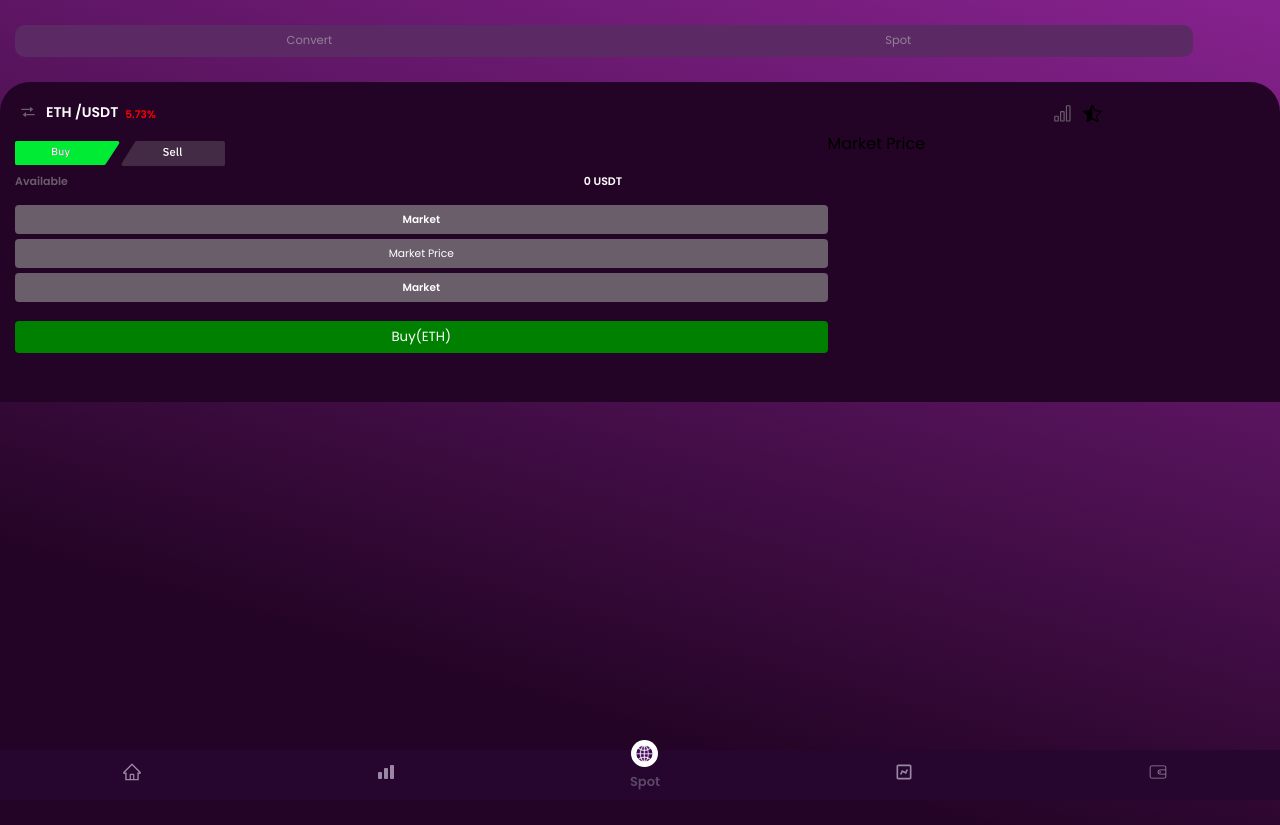
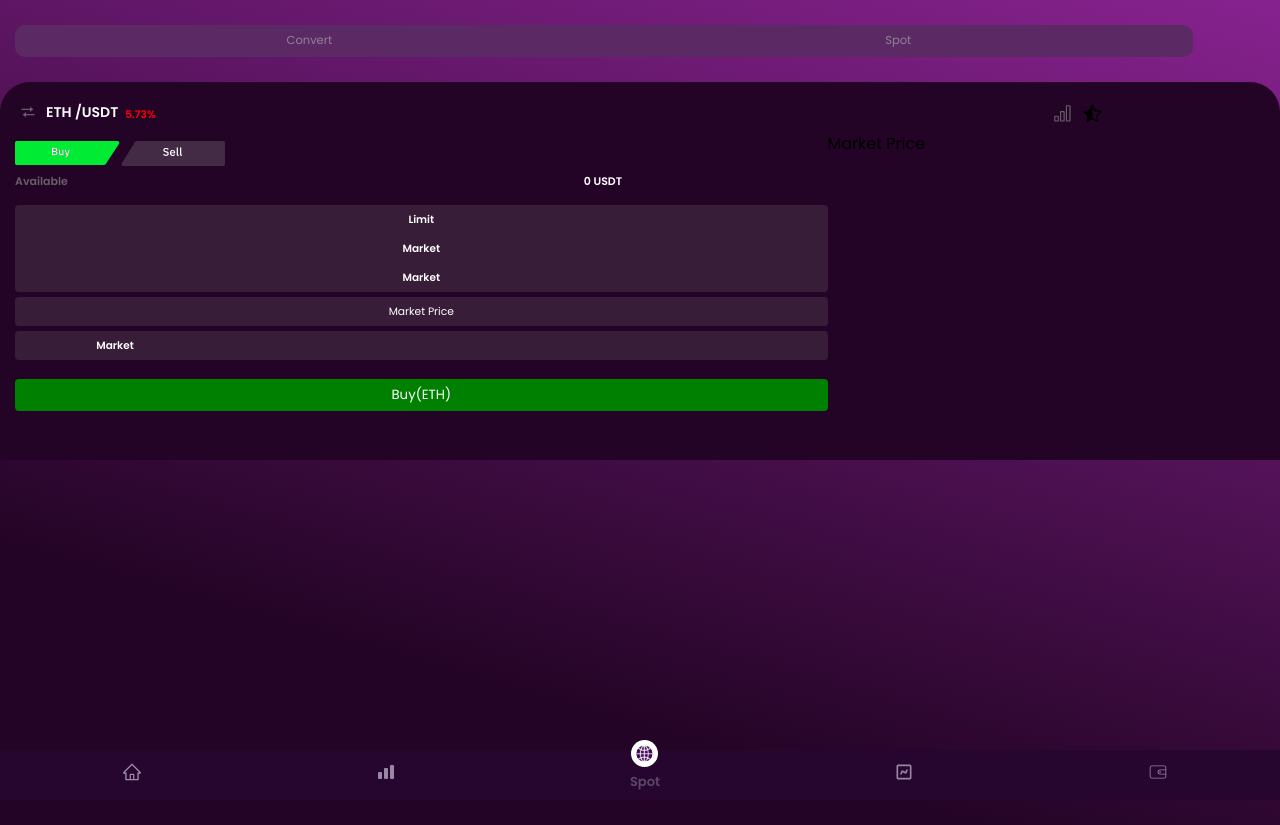
Before and after one commit to DCC-exchange/client, a React (Create React App) app: page /spot-trade in a window 1280 px wide. Built offline with nearby package versions, Linux system fonts and the light colour scheme.

Commit message:
we broke

```diff
--- a/src/Pages/components/spot/styles/spot.css
+++ b/src/Pages/components/spot/styles/spot.css
@@ -131,7 +131,7 @@
     padding: 5px 0px;
 }
 .market-limit-btn-container{
-    background: #9999;
+    background: #9999992c;
     color: #fff;
     display: flex;
     margin: 6.5px 0px;
@@ -143,10 +143,11 @@
 .market-limit-btn-container .icon{
     width: 10%;
 }
-.market-limit-btn-container .btn{
+.market-limit-btn-container .btn-container{
     width: 80%;
     color: #fff;
     text-align: center;
+    position: relative;
 }
 .market-limit-btn-container .btn button{
     background: none;
--- a/src/Pages/components/spot/trade/buy/Buy.js
+++ b/src/Pages/components/spot/trade/buy/Buy.js
@@ -19,8 +19,20 @@ export default function Buy() {
             <div className="market-limit-btn">
                 <div className="market-limit-btn-container">
                     <div className="icon"></div>
-                    <div className="btn" onClick={handleTradeLimit}>
-                        <button>Market</button>
+                    <div className="btn-container">
+                        <div className="btn" onClick={handleTradeLimit}>
+                            <button>Limit</button>
+                        </div>
+                        <div className="select-market-trade">
+                            <div className="select-market-trade-container">
+                                <div className="btn" onClick={handleTradeLimit}>
+                                    <button>Market</button>
+                                </div>
+                                <div className="btn" onClick={handleTradeLimit}>
+                                    <button>Market</button>
+                                </div>
+                            </div>
+                        </div>
                     </div>
                     <div className="icon"></div>
                 </div>
```
